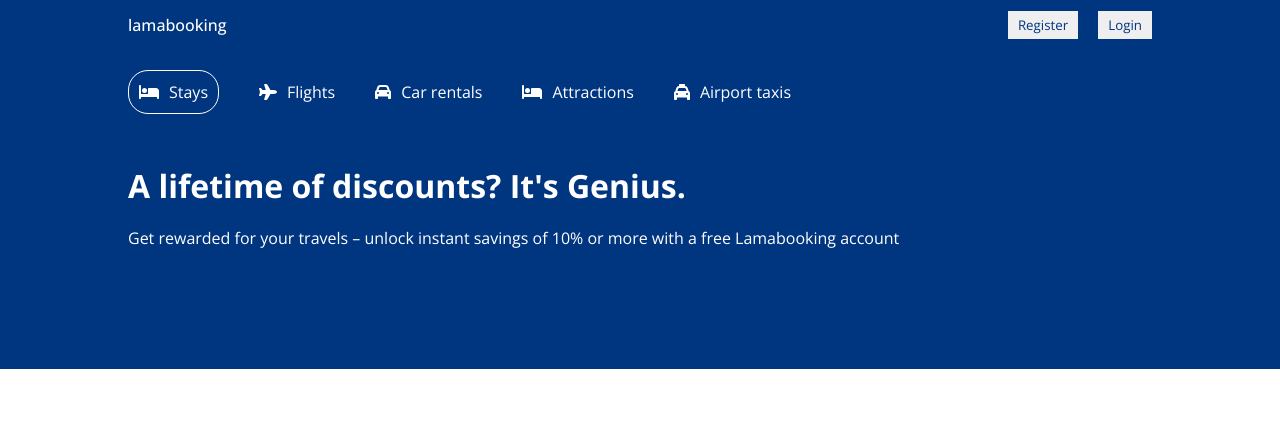
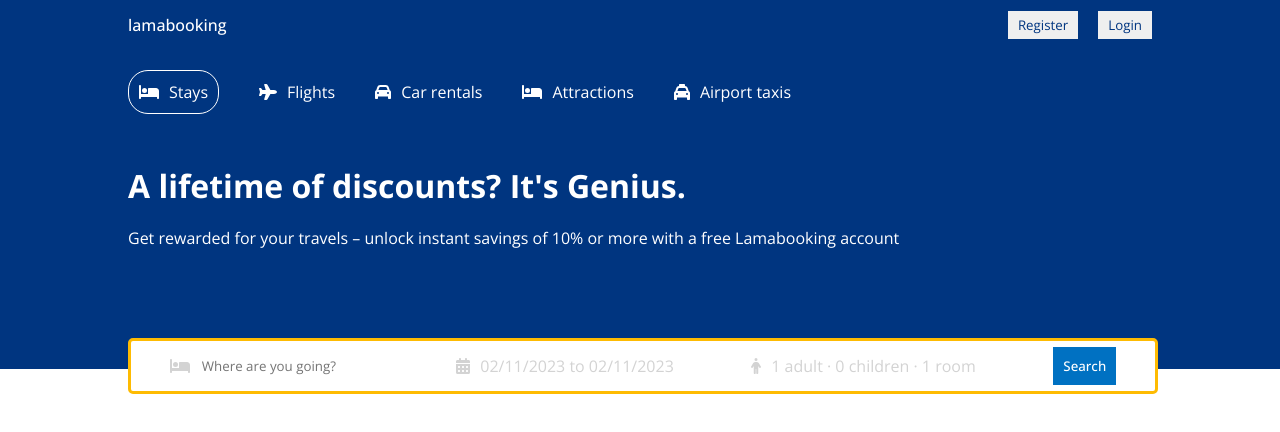
Before and after one commit to Rinaldo23/Airbnb_Clone, a React (Create React App) app in the folder client/: page / in a window 1280 px wide. Shown: the top 432 px of the page. Built offline with nearby package versions, Linux system fonts and the light colour scheme.

Commit message:
Header - Search

```diff
--- a/client/src/components/Header/Header.css
+++ b/client/src/components/Header/Header.css
@@ -46,3 +46,83 @@
     padding: 10px;
     cursor: pointer;
 }
+
+.headerSearch {
+    height: 30px;
+    background-color: white;
+    border: 3px solid #febb02;
+    display: flex;
+    align-items: center;
+    justify-content: space-around;
+    padding: 10px 0px;
+    border-radius: 5px;
+    position: absolute;
+    bottom: -25px;
+    width: 100%;
+    max-width: 1024px;
+}
+
+.headerIcon {
+    color: lightgray;
+}
+
+.headerSearchItem {
+    display: flex;
+    align-items: center;
+    gap: 10px;
+}
+
+.headerSearchInput {
+    border: none;
+    outline: none;
+}
+
+.headerSearchText {
+    color: lightgray;
+    cursor: pointer;
+}
+
+.date {
+    position: absolute;
+    top: 50px;
+    z-index: 2;
+}
+
+.options {
+    z-index: 2;
+    position: absolute;
+    top: 50px;
+    background-color: white;
+    color: gray;
+    border-radius: 5px;
+    -webkit-box-shadow: 0px 0px 10px -5px rgba(0, 0, 0, 0.4);
+    box-shadow: 0px 0px 10px -5px rgba(0, 0, 0, 0.4);
+}
+
+.optionItem {
+    width: 200px;
+    display: flex;
+    justify-content: space-between;
+    margin: 10px;
+}
+
+.optionCounter {
+    display: flex;
+    align-items: center;
+    gap: 10px;
+    font-size: 12px;
+    color: black;
+}
+
+.optionCounterButton {
+    width: 30px;
+    height: 30px;
+    border: 1px solid #0071c2;
+    color: #0071c2;
+    cursor: pointer;
+    background-color: white;
+}
+
+.optionCounterButton:disabled {
+    cursor: not-allowed;
+}
--- a/client/src/components/Header/Header.js
+++ b/client/src/components/Header/Header.js
@@ -67,6 +67,115 @@ const Header = ({ type }) => {
                             more with a free Lamabooking account
                         </p>
                         {/* {!user && <button className="headerBtn">Sign in / Register</button>} */}
+                        <div className="headerSearch">
+                            <div className="headerSearchItem">
+                                <FontAwesomeIcon icon={faBed} className="headerIcon" />
+                                <input
+                                    type="text"
+                                    placeholder="Where are you going?"
+                                    className="headerSearchInput"
+                                />
+                            </div>
+                            <div className="headerSearchItem">
+                                <FontAwesomeIcon icon={faCalendarDays} className="headerIcon" />
+                                <span
+                                    onClick={() => setOpenDate(!openDate)}
+                                    className="headerSearchText"
+                                >{`${format(dates[0].startDate, "MM/dd/yyyy")} to ${format(
+                                    dates[0].endDate,
+                                    "MM/dd/yyyy"
+                                )}`}</span>
+                                {openDate && (
+                                    <DateRange
+                                        editableDateInputs={true}
+                                        onChange={(item) => setDates([item.selection])}
+                                        moveRangeOnFirstSelection={false}
+                                        ranges={dates}
+                                        className="date"
+                                        minDate={new Date()}
+                                    />
+                                )}
+                            </div>
+                            <div className="headerSearchItem">
+                                <FontAwesomeIcon icon={faPerson} className="headerIcon" />
+                                <span
+                                    onClick={() => setOpenOptions(!openOptions)}
+                                    className="headerSearchText"
+                                >{`${options.adult} adult · ${options.children} children · ${options.room} room`}</span>
+                                {openOptions && (
+                                    <div className="options">
+                                        <div className="optionItem">
+                                            <span className="optionText">Adult</span>
+                                            <div className="optionCounter">
+                                                <button
+                                                    disabled={options.adult <= 1}
+                                                    className="optionCounterButton"
+                                                    onClick={() => handleOption("adult", "d")}
+                                                >
+                                                    -
+                                                </button>
+                                                <span className="optionCounterNumber">
+                                                    {options.adult}
+                                                </span>
+                                                <button
+                                                    className="optionCounterButton"
+                                                    onClick={() => handleOption("adult", "i")}
+                                                >
+                                                    +
+                                                </button>
+                                            </div>
+                                        </div>
+                                        <div className="optionItem">
+                                            <span className="optionText">Children</span>
+                                            <div className="optionCounter">
+                                                <button
+                                                    disabled={options.children <= 0}
+                                                    className="optionCounterButton"
+                                                    onClick={() => handleOption("children", "d")}
+                                                >
+                                                    -
+                                                </button>
+                                                <span className="optionCounterNumber">
+                                                    {options.children}
+                                                </span>
+                                                <button
+                                                    className="optionCounterButton"
+                                                    onClick={() => handleOption("children", "i")}
+                                                >
+                                                    +
+                                                </button>
+                                            </div>
+                                        </div>
+                                        <div className="optionItem">
+                                            <span className="optionText">Room</span>
+                                            <div className="optionCounter">
+                                                <button
+                                                    disabled={options.room <= 1}
+                                                    className="optionCounterButton"
+                                                    onClick={() => handleOption("room", "d")}
+                                                >
+                                                    -
+                                                </button>
+                                                <span className="optionCounterNumber">
+                                                    {options.room}
+                                                </span>
+                                                <button
+                                                    className="optionCounterButton"
+                                                    onClick={() => handleOption("room", "i")}
+                                                >
+                                                    +
+                                                </button>
+                                            </div>
+                                        </div>
+                                    </div>
+                                )}
+                            </div>
+                            <div className="headerSearchItem">
+                                <button className="headerBtn">
+                                    Search
+                                </button>
+                            </div>
+                        </div>
                     </>
                 )}
             </div>
```
